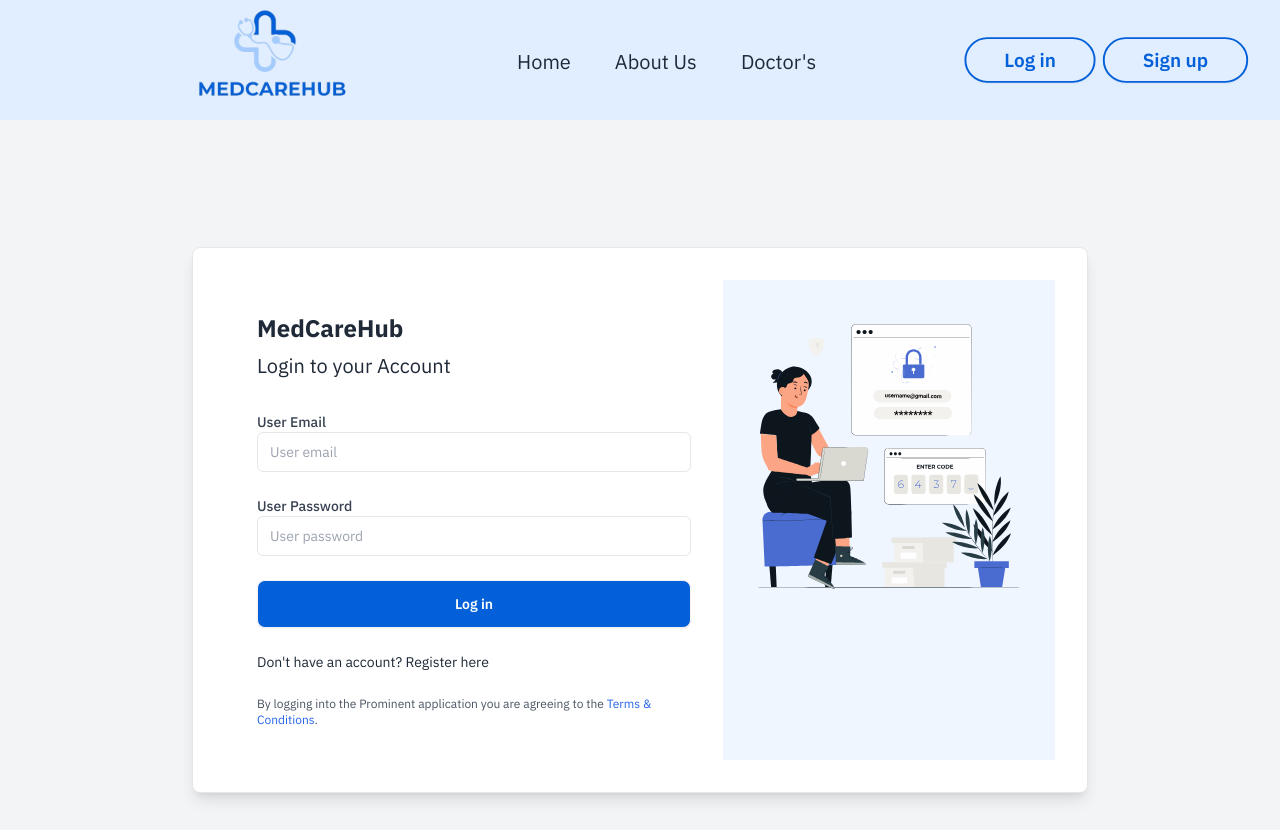
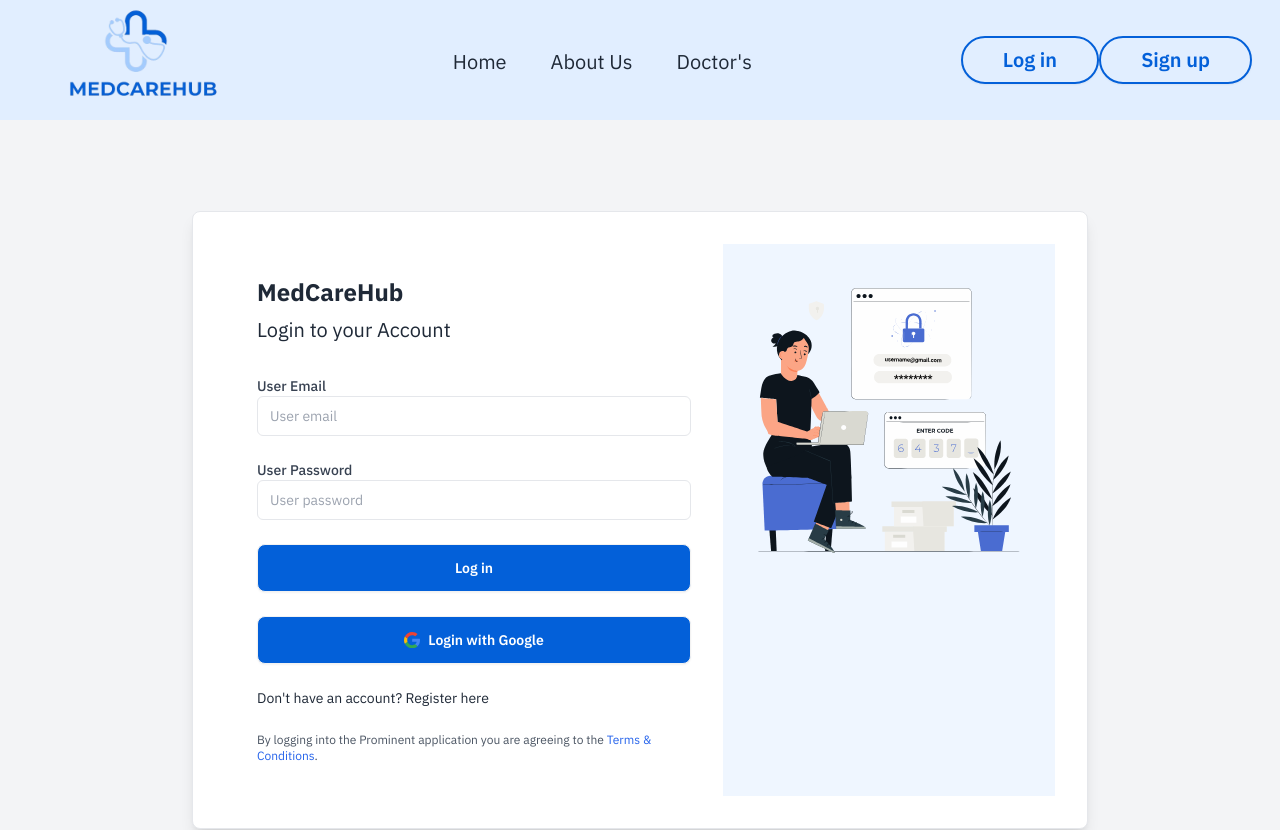
Before and after one commit to Mouri199/E-Sheba, a React (Vite) app: page /login in a window 1280 px wide. Shown: the top 830 px of the page. Built offline with nearby package versions, Linux system fonts and the light colour scheme; no server answers.

Commit message:
google authenication done

```diff
--- a/src/Components/AuthContributor/AuthContributor.jsx
+++ b/src/Components/AuthContributor/AuthContributor.jsx
@@ -1,13 +1,14 @@
 import PropTypes from 'prop-types';
 import { createContext, useEffect, useState } from 'react';
 
-import { createUserWithEmailAndPassword, getAuth, onAuthStateChanged, signInWithEmailAndPassword, signOut, updateProfile } from "firebase/auth";
+import { GoogleAuthProvider, createUserWithEmailAndPassword, getAuth, onAuthStateChanged, signInWithEmailAndPassword, signInWithPopup, signOut, updateProfile } from "firebase/auth";
 import { app } from '../Firebase/Firebase.config';
 
 export const AuthProvider = createContext(null)
 const AuthContributor = ({ children }) => {
 
     const auth = getAuth(app)
+    const googleProvider = new GoogleAuthProvider()
     const [user, setUser] = useState(null)
     const [load, setLoad] = useState(true)
 
@@ -34,6 +35,11 @@ const AuthContributor = ({ children }) => {
 
     }
 
+    const signInWithGoogle = () => {
+        setLoad(true);
+        return signInWithPopup(auth, googleProvider)
+    }
+
     useEffect(() => {
         const unsubscribe = onAuthStateChanged(auth, currentUser => {
             setUser(currentUser)
@@ -53,6 +59,7 @@ const AuthContributor = ({ children }) => {
         loginUser,
         logoutUser,
         updateUser,
+        signInWithGoogle
 
     }
     return (
--- a/src/Components/Login/Login.jsx
+++ b/src/Components/Login/Login.jsx
@@ -57,6 +57,30 @@ const Login = () => {
             })
     }
 
+    const handleGoogle = () => {
+        signInWithGoogle()
+            .then(result => {
+                console.log(result.user);
+                registerNavi('/');
+                Swal.fire({
+                    icon: "success",
+                    title: "Sign In Successful",
+                    text: "You have successfully signed in!",
+                });
+            })
+
+            .catch(error => {
+                console.error(error);
+                Swal.fire({
+                    icon: "error",
+                    title: "Sign In Failed",
+                    text: "An error occurred during sign in. Please try again.",
+                })
+
+
+            })
+    }
+
     return (
         <div>
             <div className="min-h-screen bg-gray-100 flex items-center justify-center">
@@ -86,6 +110,18 @@ const Login = () => {
                                 />
                             </div>
                             <button className="btn bg-[#0360D9] text-white w-full">Log in</button>
+
+                            <div className="mt-4 gap-10">
+                                <button onClick={handleGoogle} type="button" className="btn bg-[#0360D9] text-white w-full">
+                                    <svg className="w-4 h-auto" width="46" height="47" viewBox="0 0 46 47" fill="none">
+                                        <path d="M46 24.0287C46 22.09 45.8533 20.68 45.5013 19.2112H23.4694V27.9356H36.4069C36.1429 30.1094 34.7347 33.37 31.5957 35.5731L31.5663 35.8669L38.5191 41.2719L38.9885 41.3306C43.4477 37.2181 46 31.1669 46 24.0287Z" fill="#4285F4" />
+                                        <path d="M23.4694 47C29.8061 47 35.1161 44.9144 39.0179 41.3012L31.625 35.5437C29.6301 36.9244 26.9898 37.8937 23.4987 37.8937C17.2793 37.8937 12.0281 33.7812 10.1505 28.1412L9.88649 28.1706L2.61097 33.7812L2.52296 34.0456C6.36608 41.7125 14.287 47 23.4694 47Z" fill="#34A853" />
+                                        <path d="M10.1212 28.1413C9.62245 26.6725 9.32908 25.1156 9.32908 23.5C9.32908 21.8844 9.62245 20.3275 10.0918 18.8588V18.5356L2.75765 12.8369L2.52296 12.9544C0.909439 16.1269 0 19.7106 0 23.5C0 27.2894 0.909439 30.8731 2.49362 34.0456L10.1212 28.1413Z" fill="#FBBC05" />
+                                        <path d="M23.4694 9.07688C27.8699 9.07688 30.8622 10.9863 32.5344 12.5725L39.1645 6.11C35.0867 2.32063 29.8061 0 23.4694 0C14.287 0 6.36607 5.2875 2.49362 12.9544L10.0918 18.8588C11.9987 13.1894 17.25 9.07688 23.4694 9.07688Z" fill="#EB4335" />
+                                    </svg>
+                                    Login with Google
+                                </button>
+                            </div>
                         </form>
 
                         {
--- a/src/Components/Navbar/NavBar.jsx
+++ b/src/Components/Navbar/NavBar.jsx
@@ -22,8 +22,8 @@ const NavBar = () => {
             <header className="p-7 bg-[#E1EEFF] ">
                 <div className="container flex lg:justify-between h-16 mx-auto">
 
-                    <div className="dropdown">
-                        <div tabIndex={0} role="button" className="btn btn-ghost lg:hidden">
+                    <div className="dropdown lg:hidden">
+                        <div tabIndex={0} role="button" className="btn btn-ghost ">
                             <svg xmlns="http://www.w3.org/2000/svg" className="h-5 w-5" fill="none" viewBox="0 0 24 24" stroke="currentColor"><path strokeLinecap="round" strokeLinejoin="round" strokeWidth="2" d="M4 6h16M4 12h8m-8 6h16" /></svg>
                         </div>
                         <ul tabIndex={0} className="menu menu-sm dropdown-content mt-3 z-[1] p-2 shadow bg-base-100 rounded-box w-52">
@@ -32,8 +32,13 @@ const NavBar = () => {
                             <Link className="hover:text-[#0360D9]">About Us</Link>
                             <Link className="hover:text-[#0360D9]">Application</Link>
                             <Link className="hover:text-[#0360D9]">History</Link>
+
+
                             <Link to='/login' className="hover:text-[#0360D9]">Log in</Link>
                             <Link to='/register' className="hover:text-[#0360D9]">Sign up</Link>
+
+
+
 
 
                         </ul>
@@ -43,6 +48,7 @@ const NavBar = () => {
                     <a rel="noopener noreferrer" href="#" aria-label="Back to homepage" className="flex items-center p-2">
                         <img className="lg:w-[200px] w-[150px]" src={logo} alt="" />
                     </a>
+
 
                     <ul className="items-stretch hidden space-x-3 lg:flex">
                         <li className="flex">
@@ -58,18 +64,27 @@ const NavBar = () => {
 
 
                     </ul>
-                    <div className="items-center gap-5 flex-shrink-0 hidden lg:flex">
+                    <div className="items-center gap-5 flex-shrink-0 lg:flex">
                         {user ?
                             <>
-                                <div className="flex gap-5 items-center">
-                                    <img className="rounded-full w-7 lg:w-14" src={user.photoURL}
-                                        alt="" />
-                                    <p className="lg:text-2xl lg:block hidden font-medium" >
-                                        <span>{user.displayName}</span>
-                                    </p>
-                                    <li className="lg:p-2 p-1 mr-2 lg:text-xl text-sm rounded-lg bg-red text-white hover:bg-hoverclr bg-redclr lg:block">
-                                        <NavLink className="btn rounded-full lg:px-10 font-semibold lg:text-xl bg-[#E1EEFF] hover:bg-[#0360D9] text-[#0360D9] hover:text-white border-2 border-[#0360D9]" onClick={handleLogOut}> Log Out</NavLink>
-                                    </li>
+
+                                <div className="dropdown dropdown-end">
+
+                                    <div tabIndex={0} role="button" className="btn btn-ghost btn-circle avatar">
+                                        <div className="w-10 rounded-full">
+                                            <img className="rounded-full w-7 lg:w-14" src={user.photoURL}
+                                                alt="" />
+                                        </div>
+                                    </div>
+                                    <ul tabIndex={0} className="menu menu-sm dropdown-content mt-3 z-[1] p-2 shadow bg-base-100 rounded-box w-52">
+                                        <li>
+                                            <a className="justify-between">
+                                                Profile
+                                            </a>
+                                        </li>
+                                        <li><a>DashBoard</a></li>
+                                        <li onClick={handleLogOut}> <a>Log Out</a></li>
+                                    </ul>
                                 </div>
                             </>
                             :
--- a/src/Components/Register/Register.jsx
+++ b/src/Components/Register/Register.jsx
@@ -6,7 +6,7 @@ import { useState } from 'react';
 import Swal from 'sweetalert2';
 
 const Register = () => {
-    const { createUser, updateUser, load } = UseAuth()
+    const { createUser, updateUser, load, signInWithGoogle } = UseAuth()
     const registerNavi = useNavigate()
     const [signError, setSignError] = useState();
     const [signSuccess, setSignSuccess] = useState();
@@ -53,6 +53,30 @@ const Register = () => {
                     title: "Sign Up Failed",
                     text: "An error occurred during sign in. Please try again."
                 })
+            })
+    }
+
+    const handleGoogle = () => {
+        signInWithGoogle()
+            .then(result => {
+                console.log(result.user);
+                registerNavi('/');
+                Swal.fire({
+                    icon: "success",
+                    title: "Sign In Successful",
+                    text: "You have successfully signed in!",
+                });
+            })
+
+            .catch(error => {
+                console.error(error);
+                Swal.fire({
+                    icon: "error",
+                    title: "Sign In Failed",
+                    text: "An error occurred during sign in. Please try again.",
+                })
+
+
             })
     }
 
@@ -113,6 +137,18 @@ const Register = () => {
                                 />
                             </div>
                             <button className="btn bg-[#0360D9] text-white w-full">Sign up</button>
+
+                            <div className="mt-4 gap-10">
+                                <button onClick={handleGoogle} type="button" className="btn bg-[#0360D9] text-white w-full">
+                                    <svg className="w-4 h-auto" width="46" height="47" viewBox="0 0 46 47" fill="none">
+                                        <path d="M46 24.0287C46 22.09 45.8533 20.68 45.5013 19.2112H23.4694V27.9356H36.4069C36.1429 30.1094 34.7347 33.37 31.5957 35.5731L31.5663 35.8669L38.5191 41.2719L38.9885 41.3306C43.4477 37.2181 46 31.1669 46 24.0287Z" fill="#4285F4" />
+                                        <path d="M23.4694 47C29.8061 47 35.1161 44.9144 39.0179 41.3012L31.625 35.5437C29.6301 36.9244 26.9898 37.8937 23.4987 37.8937C17.2793 37.8937 12.0281 33.7812 10.1505 28.1412L9.88649 28.1706L2.61097 33.7812L2.52296 34.0456C6.36608 41.7125 14.287 47 23.4694 47Z" fill="#34A853" />
+                                        <path d="M10.1212 28.1413C9.62245 26.6725 9.32908 25.1156 9.32908 23.5C9.32908 21.8844 9.62245 20.3275 10.0918 18.8588V18.5356L2.75765 12.8369L2.52296 12.9544C0.909439 16.1269 0 19.7106 0 23.5C0 27.2894 0.909439 30.8731 2.49362 34.0456L10.1212 28.1413Z" fill="#FBBC05" />
+                                        <path d="M23.4694 9.07688C27.8699 9.07688 30.8622 10.9863 32.5344 12.5725L39.1645 6.11C35.0867 2.32063 29.8061 0 23.4694 0C14.287 0 6.36607 5.2875 2.49362 12.9544L10.0918 18.8588C11.9987 13.1894 17.25 9.07688 23.4694 9.07688Z" fill="#EB4335" />
+                                    </svg>
+                                    SignUp with Google
+                                </button>
+                            </div>
                         </form>
 
                         {
```
